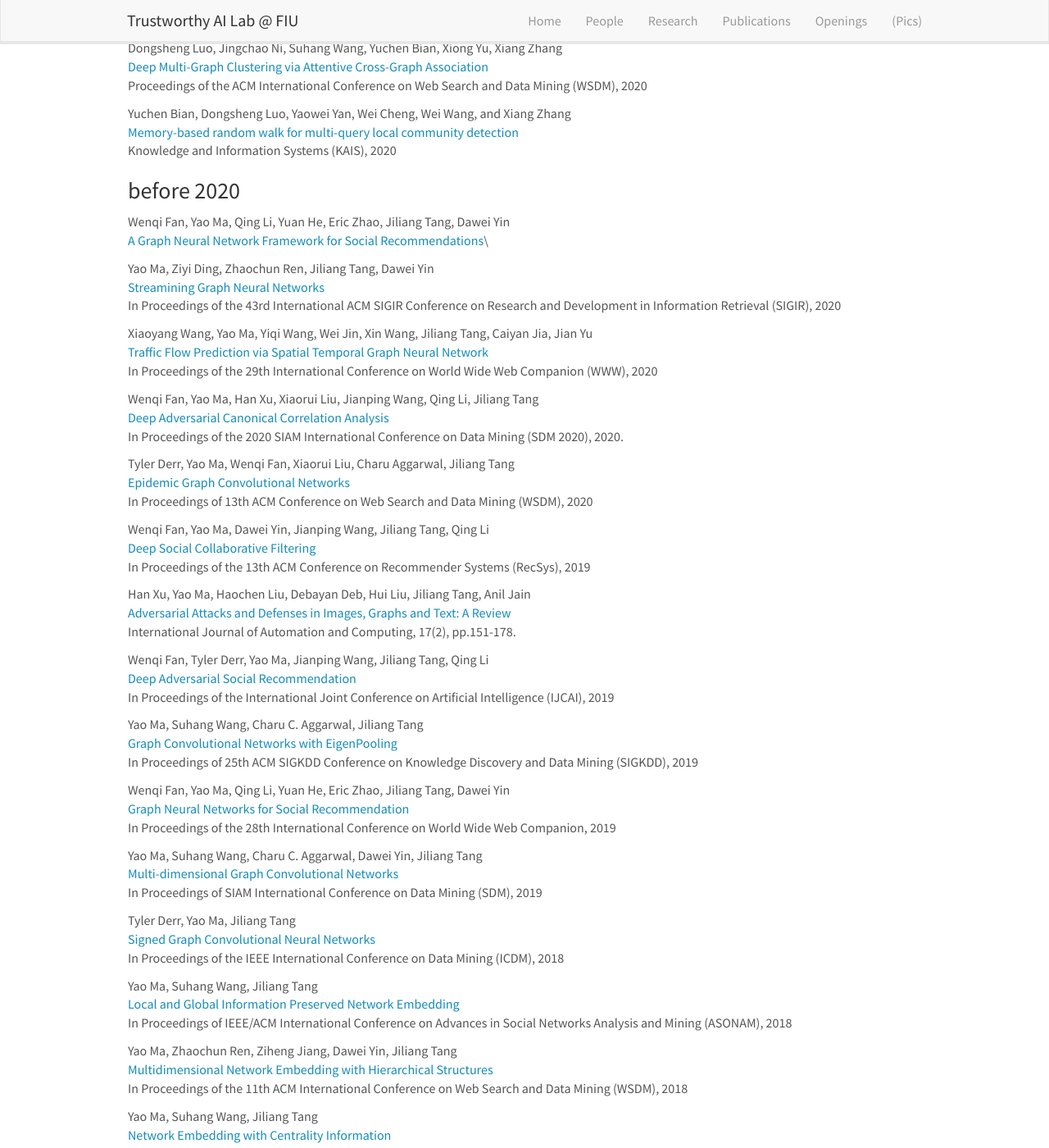
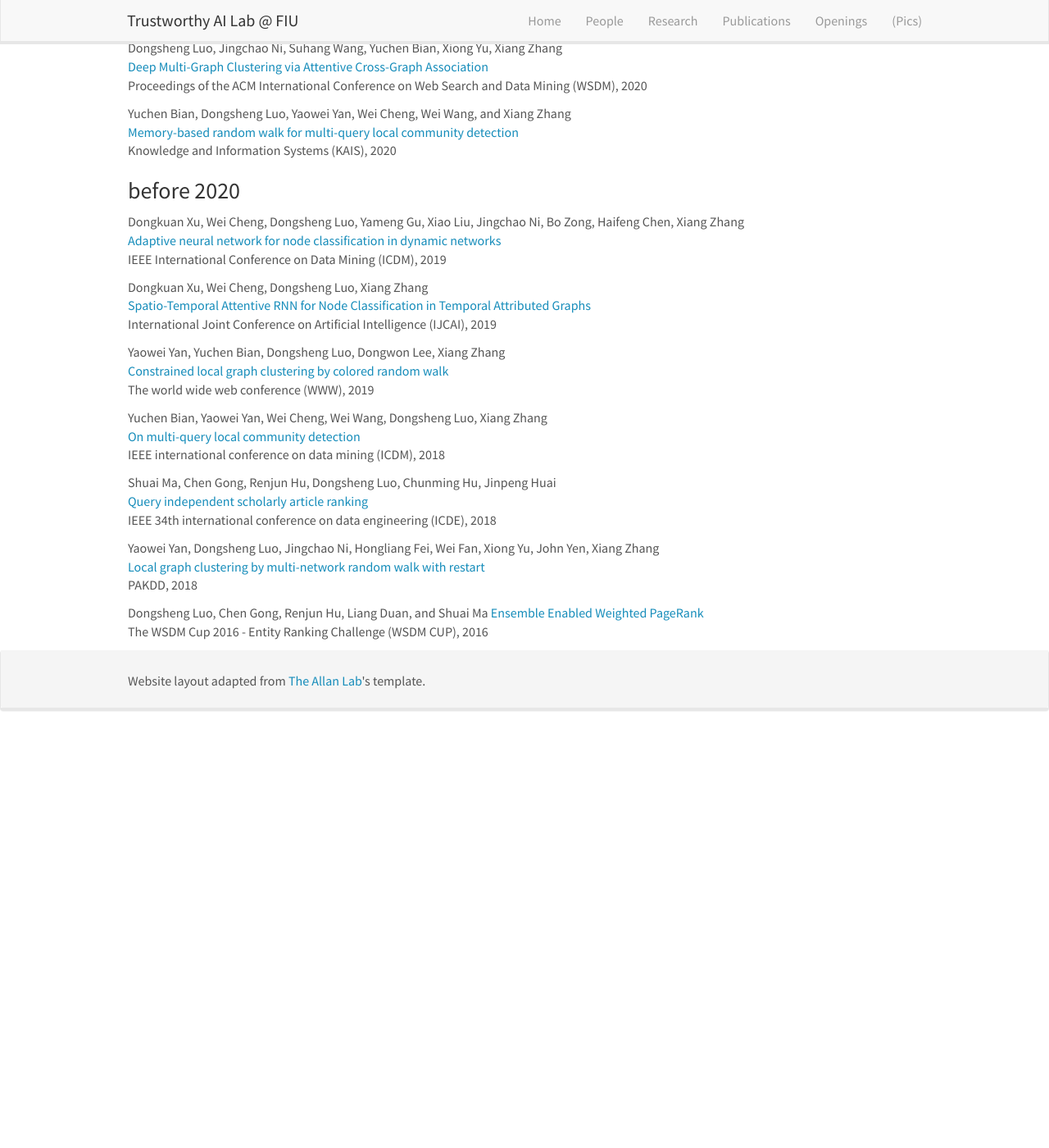
Before and after one commit to trustai4s-lab/trustai4s-lab.github.io, a Jekyll site: the page built from _pages/publications.md, in a window 1280 px wide and 1400 px high, scrolled down 2635 px. Shown: the whole window at 82% size. Built offline with Jekyll 4.4.1, drawn with Linux system fonts in a browser that asks for light colours; nearby versions of some CDN libraries; after the commit the page ends 3524 px from its top, so only the background shows below that; some of the changed text lies outside the part shown.

Commit message:
Update publications.md

```diff
--- a/_pages/publications.md
+++ b/_pages/publications.md
@@ -146,65 +146,33 @@ Knowledge and Information Systems (KAIS), 2020
 
 ### before 2020
 
-Wenqi Fan, Yao Ma, Qing Li, Yuan He, Eric Zhao, Jiliang Tang, Dawei Yin\
-[A Graph Neural Network Framework for Social Recommendations](https://ieeexplore.ieee.org/abstract/document/9139346)\
+Dongkuan Xu, Wei Cheng, Dongsheng Luo, Yameng Gu, Xiao Liu, Jingchao Ni, Bo Zong, Haifeng Chen, Xiang Zhang\
+[Adaptive neural network for node classification in dynamic networks]()\
+IEEE International Conference on Data Mining (ICDM), 2019
 
-Yao Ma, Ziyi Ding, Zhaochun Ren, Jiliang Tang, Dawei Yin\
-[Streamining Graph Neural Networks](https://dl.acm.org/doi/abs/10.1145/3397271.3401092)\
-In Proceedings of the 43rd International ACM SIGIR Conference on Research and Development in Information Retrieval (SIGIR), 2020
+Dongkuan Xu, Wei Cheng, Dongsheng Luo, Xiang Zhang\
+[Spatio-Temporal Attentive RNN for Node Classification in Temporal Attributed Graphs]()\
+International Joint Conference on Artificial Intelligence (IJCAI), 2019
 
-Xiaoyang Wang, Yao Ma, Yiqi Wang, Wei Jin, Xin Wang, Jiliang Tang, Caiyan Jia, Jian Yu\
-[Traffic Flow Prediction via Spatial Temporal Graph Neural Network](https://dl.acm.org/doi/abs/10.1145/3366423.3380186?casa_token=SNSY9fbFy0oAAAAA:1ZD5LkGEdRrNh2-RYnXb6mhhOzc9B5DB5l8F0l3qBrW4KZzQd5HBxViWSVv0gbvBs5bYNIgvp0t-xg)\
-In Proceedings of the 29th International Conference on World Wide Web Companion (WWW), 2020
+Yaowei Yan, Yuchen Bian, Dongsheng Luo, Dongwon Lee, Xiang Zhang\
+[Constrained local graph clustering by colored random walk]()\
+The world wide web conference (WWW), 2019
 
-Wenqi Fan, Yao Ma, Han Xu, Xiaorui Liu, Jianping Wang, Qing Li, Jiliang Tang\
-[Deep Adversarial Canonical Correlation Analysis](https://epubs.siam.org/doi/abs/10.1137/1.9781611976236.40)\
-In Proceedings of the 2020 SIAM International Conference on Data Mining (SDM 2020), 2020.
+Yuchen Bian, Yaowei Yan, Wei Cheng, Wei Wang, Dongsheng Luo, Xiang Zhang\
+[On multi-query local community detection]()\
+IEEE international conference on data mining (ICDM), 2018
 
-Tyler Derr, Yao Ma, Wenqi Fan, Xiaorui Liu, Charu Aggarwal, Jiliang Tang\
-[Epidemic Graph Convolutional Networks](https://dl.acm.org/doi/abs/10.1145/3336191.3371807)\
-In Proceedings of 13th ACM Conference on Web Search and Data Mining (WSDM), 2020
+Shuai Ma, Chen Gong, Renjun Hu, Dongsheng Luo, Chunming Hu, Jinpeng Huai\
+[Query independent scholarly article ranking]()\
+IEEE 34th international conference on data engineering (ICDE), 2018
 
-Wenqi Fan, Yao Ma, Dawei Yin, Jianping Wang, Jiliang Tang, Qing Li\
-[Deep Social Collaborative Filtering](https://dl.acm.org/doi/abs/10.1145/3298689.3347011)\
-In Proceedings of the 13th ACM Conference on Recommender Systems (RecSys), 2019
+Yaowei Yan, Dongsheng Luo, Jingchao Ni, Hongliang Fei, Wei Fan, Xiong Yu, John Yen, Xiang Zhang\
+[Local graph clustering by multi-network random walk with restart]()\
+PAKDD, 2018
 
-Han Xu, Yao Ma, Haochen Liu, Debayan Deb, Hui Liu, Jiliang Tang, Anil Jain\
-[Adversarial Attacks and Defenses in Images, Graphs and Text: A Review](https://link.springer.com/article/10.1007/s11633-019-1211-x)\
-International Journal of Automation and Computing, 17(2), pp.151-178.
-
-Wenqi Fan, Tyler Derr, Yao Ma, Jianping Wang, Jiliang Tang, Qing Li\
-[Deep Adversarial Social Recommendation](https://arxiv.org/abs/1905.13160)\
-In Proceedings of the International Joint Conference on Artificial Intelligence (IJCAI), 2019
-
-Yao Ma, Suhang Wang, Charu C. Aggarwal, Jiliang Tang\
-[Graph Convolutional Networks with EigenPooling](https://dl.acm.org/doi/abs/10.1145/3292500.3330982)\
-In Proceedings of 25th ACM SIGKDD Conference on Knowledge Discovery and Data Mining (SIGKDD), 2019
-
-Wenqi Fan, Yao Ma, Qing Li, Yuan He, Eric Zhao, Jiliang Tang, Dawei Yin\
-[Graph Neural Networks for Social Recommendation](https://dl.acm.org/doi/abs/10.1145/3308558.3313488)\
-In Proceedings of the 28th International Conference on World Wide Web Companion, 2019
-
-Yao Ma, Suhang Wang, Charu C. Aggarwal, Dawei Yin, Jiliang Tang\
-[Multi-dimensional Graph Convolutional Networks](https://epubs.siam.org/doi/abs/10.1137/1.9781611975673.74)\
-In Proceedings of SIAM International Conference on Data Mining (SDM), 2019
-
-Tyler Derr, Yao Ma, Jiliang Tang\
-[Signed Graph Convolutional Neural Networks](https://ieeexplore.ieee.org/abstract/document/8594922)\
-In Proceedings of the IEEE International Conference on Data Mining (ICDM), 2018
-
-Yao Ma, Suhang Wang, Jiliang Tang\
-[Local and Global Information Preserved Network Embedding](https://ieeexplore.ieee.org/abstract/document/8508496)\
-In Proceedings of IEEE/ACM International Conference on Advances in Social Networks Analysis and Mining (ASONAM), 2018
-
-Yao Ma, Zhaochun Ren, Ziheng Jiang, Dawei Yin, Jiliang Tang\
-[Multidimensional Network Embedding with Hierarchical Structures](https://dl.acm.org/doi/abs/10.1145/3159652.3159680)\
-In Proceedings of the 11th ACM International Conference on Web Search and Data Mining (WSDM), 2018
-
-Yao Ma, Suhang Wang, Jiliang Tang\
-[Network Embedding with Centrality Information](https://ieeexplore.ieee.org/abstract/document/8215794)\
-Ph.D Forum, The IEEE International Conference on Data Mining (ICDM), 2017
-
+Dongsheng Luo, Chen Gong, Renjun Hu, Liang Duan, and Shuai Ma
+[Ensemble Enabled Weighted PageRank](https://arxiv.org/abs/1604.05462)\
+The WSDM Cup 2016 - Entity Ranking Challenge (WSDM CUP), 2016
 
 
 <!-- {% for publi in site.data.publist %}
```
